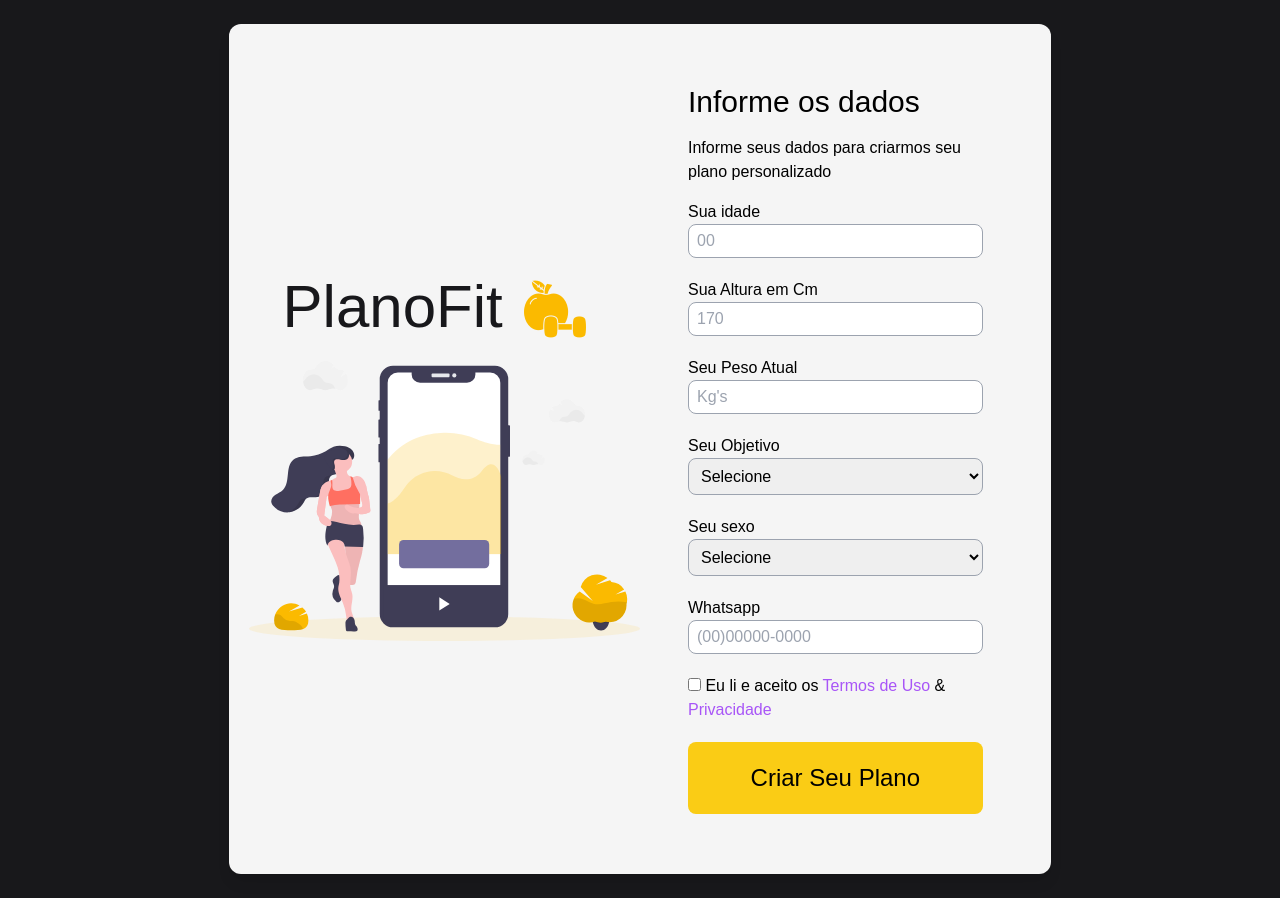
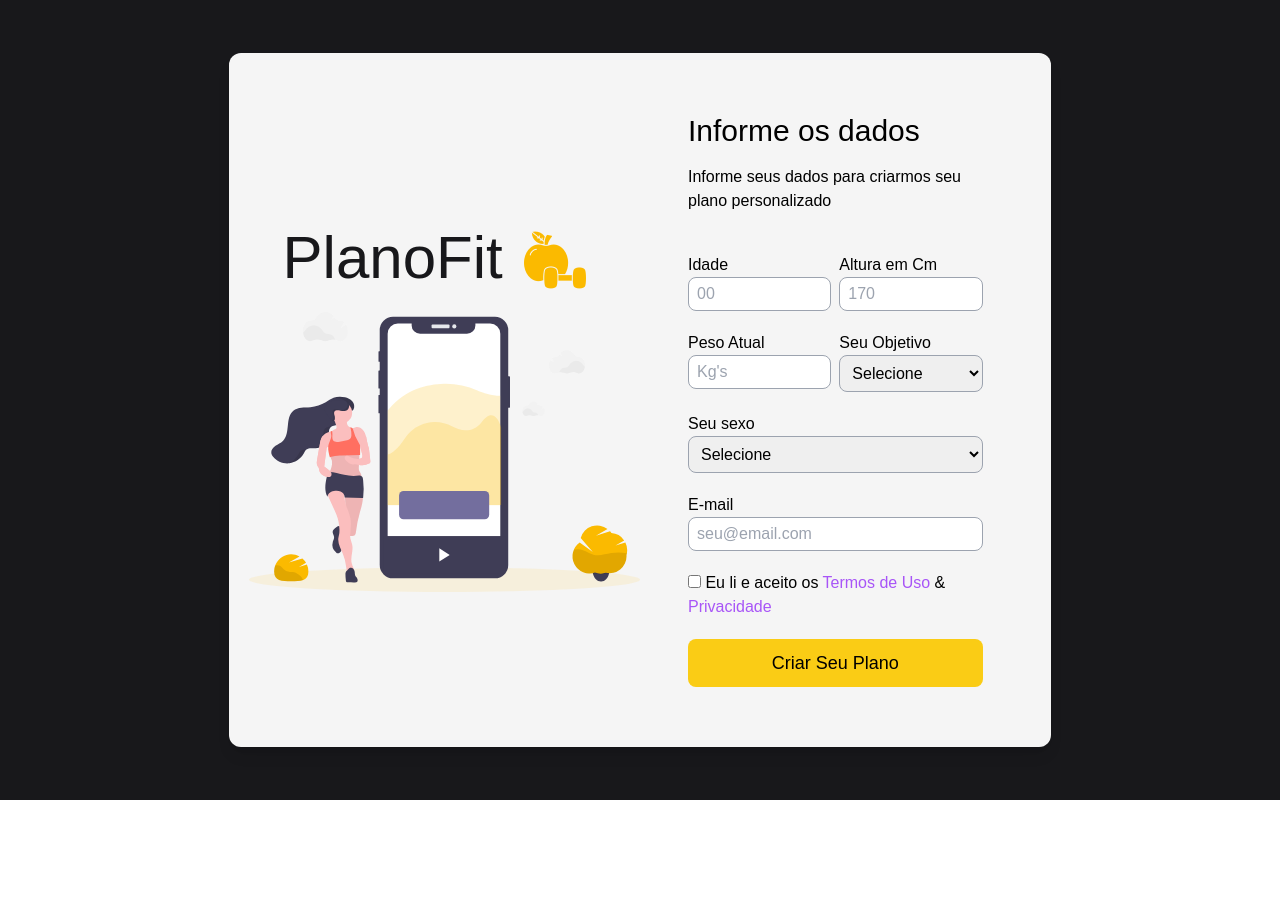
Before and after one commit to VtsAshDev/PlanoFit, a website built with Vite: page index.html in a window 1280 px wide. After the commit the page ends 800 px from the top, so only its background shows below. Built offline with nearby package versions, Linux system fonts and the light colour scheme; a script that the page names is missing.

Commit message:
Ajustado o formulario de inicio

```diff
--- a/index.html
+++ b/index.html
@@ -9,7 +9,7 @@
     />
 
     <meta name="viewport" content="width=device-width, initial-scale=1.0" />
-    <title>Vite App</title>
+    <title>PlanoFit</title>
   </head>
   <body>
     <div class="min-h-screen flex items-center p-6 bg-zinc-900">
@@ -31,71 +31,74 @@
             <p class="mb-4">
               Informe seus dados para criarmos seu plano personalizado
             </p>
-            <div id="status"></div>
-            <div id="historic"></div>
-            <form action="" id="form">
-              <div class="flex flex-col w-full">
-                <label for="nome">Sua idade</label>
+            <form action="" id="form" class="">
+              <div class="mt-5 flex gap-2">
+                <div class="mt-5 flex flex-col w-1/2">
+                  <label for="nome">Idade</label>
                   <input
                     type="number"
                     placeholder="00"
                     name="idade"
-                  class="border border-gray-400 py-1 px-2 rounded-lg"
+                    class="border border-gray-400 py-1 px-2 rounded-lg w-full"
                     required
                   />
                 </div>
-              <div class="mt-5">
-                <label for="">Sua Altura em Cm</label>
+                <div class="mt-5 flex flex-col w-1/2">
+                  <label for="">Altura em Cm</label>
                   <input
                     type="number"
                     placeholder="170"
                     name="altura"
-                  class="border border-gray-400 py-1 px-2 w-full rounded-lg"
+                    class="border border-gray-400 py-1 px-2 rounded-lg w-full"
                   />
                 </div>
-              <div class="mt-5">
-                <label for="">Seu Peso Atual</label>
+              </div>
+
+              <div class="mt-5 flex w-full gap-2">
+                <div class=" flex flex-col w-1/2">
+                  <label for="">Peso Atual</label>
                   <input
                     type="number"
                     placeholder="Kg's"
                     name="kg"
-                  class="border border-gray-400 py-1 px-2 w-full rounded-lg"
+                    class="border border-gray-400 py-1 px-2 rounded-lg w-full"
                   />
                 </div>
-
-              <div class="mt-5">
+                <div class=" flex flex-col w-1/2">
                   <label for="select-form">Seu Objetivo</label>
                   <select
                     name="objetivo"
                     id="select-form"
-                  class="border border-gray-400 py-2 px-2 w-full rounded-lg"
+                    class="border border-gray-400 py-2 px-2 rounded-lg w-full"
                   >
-                  <option selected disabled class="" value="">Selecione</option>
+                    <option selected disabled class="" value="">
+                      Selecione
+                    </option>
                     <option value="emagrecimento">Emagrecimento</option>
                     <option value="saude">Saúde</option>
                     <option value="muscular">Ganho de Massa Muscular</option>
                   </select>
-                <div class="mt-5">
+                </div>
+              </div>
+              <div class="mt-5 w-full" >
                 <label for="select-form">Seu sexo</label>
                 <select
                   name="sexo"
                   id="select-form-sexo"
                   class="border border-gray-400 py-2 px-2 w-full rounded-lg"
                 >
-                    <option selected disabled class="" value="">
-                      Selecione
-                    </option>
+                  <option selected disabled class="" value="">Selecione</option>
                   <option value="homem">Homem</option>
                   <option value="mulher">Mulher</option>
                 </select>
               </div>
-              </div>
+
               <div class="mt-5">
-                <label for="">Whatsapp</label>
+                <label for="">E-mail</label>
                 <input
-                  id="wpp"
-                  type="number"
-                  placeholder="(00)00000-0000"
+                  id="email"
+                  type="text"
+                  placeholder="seu@email.com"
                   name="wpp"
                   class="border border-gray-400 py-1 px-2 w-full rounded-lg"
                 />
@@ -114,29 +117,51 @@
                 >
               </div>
               <div class="mt-5">
-                <button
+                <!-- <button
                   type="submit"
                   id="send"
                   class="w-full bg-yellow-400 hover:bg-yellow-300 active:bg-yellow-500 py-5 text-center text-2xl border-solid rounded-lg"
                 >
                   Criar Seu Plano
+                </button> -->
+
+                <button
+                  type="submit"
+                  id="send"
+                  class="w-full flex justify-center gap-4 text-black font-sans text-right bg-yellow-400 hover:bg-yellow-500 focus:ring-4 focus:ring-blue-300 rounded-lg text-lg px-5 py-2.5 me-2 dark:bg-yellow-400 dark:bg-yellow-400 dark:focus:ring-yellow-400  items-center"
+                >
+                  Criar Seu Plano
+                  <svg
+                    id="svgBtn"
+                    aria-hidden="true"
+                    role="status"
+                    class=" hidden w-9 h-10 text-black-200 animate-spin"
+                    viewBox="0 0 100 101"
+                    fill="none"
+                    xmlns="http://www.w3.org/2000/svg"
+                  >
+                    <path
+                      d="M100 50.5908C100 78.2051 77.6142 100.591 50 100.591C22.3858 100.591 0 78.2051 0 50.5908C0 22.9766 22.3858 0.59082 50 0.59082C77.6142 0.59082 100 22.9766 100 50.5908ZM9.08144 50.5908C9.08144 73.1895 27.4013 91.5094 50 91.5094C72.5987 91.5094 90.9186 73.1895 90.9186 50.5908C90.9186 27.9921 72.5987 9.67226 50 9.67226C27.4013 9.67226 9.08144 27.9921 9.08144 50.5908Z"
+                      fill="#E5E7EB"
+                    />
+                    <path
+                      d="M93.9676 39.0409C96.393 38.4038 97.8624 35.9116 97.0079 33.5539C95.2932 28.8227 92.871 24.3692 89.8167 20.348C85.8452 15.1192 80.8826 10.7238 75.2124 7.41289C69.5422 4.10194 63.2754 1.94025 56.7698 1.05124C51.7666 0.367541 46.6976 0.446843 41.7345 1.27873C39.2613 1.69328 37.813 4.19778 38.4501 6.62326C39.0873 9.04874 41.5694 10.4717 44.0505 10.1071C47.8511 9.54855 51.7191 9.52689 55.5402 10.0491C60.8642 10.7766 65.9928 12.5457 70.6331 15.2552C75.2735 17.9648 79.3347 21.5619 82.5849 25.841C84.9175 28.9121 86.7997 32.2913 88.1811 35.8758C89.083 38.2158 91.5421 39.6781 93.9676 39.0409Z"
+                      fill="currentColor"
+                    />
+                  </svg>
                 </button>
-                <!-- <button
-
-                  id="teste"
-                  class="w-full bg-yellow-400 hover:bg-yellow-300 active:bg-yellow-500 py-5 text-center text-2xl border-solid rounded-lg"
-                >
-                  teste
-                </button> -->
+                </div>
               </div>
             </form>
           </div>
         </div>
       </div>
     </div>
-    <script src="https://cdnjs.cloudflare.com/ajax/libs/html2pdf.js/0.10.1/html2pdf.bundle.min.js" integrity="sha512-GsLlZN/3F2ErC5ifS5QtgpiJtWd43JWSuIgh7mbzZ8zBps+dvLusV+eNQATqgA/HdeKFVgA5v3S/cIrLF7QnIg==" crossorigin="anonymous" referrerpolicy="no-referrer"></script>
+    <script
+      type="text/javascript"
+      src="https://cdn.jsdelivr.net/npm/@emailjs/browser@4/dist/email.min.js"
+    ></script>
     <script src="https://cdn.jsdelivr.net/npm/sweetalert2@11"></script>
-    <script type="module" src="src/js/apis.js"></script>
     <script type="module" src="main.js"></script>
   </body>
 </html>
--- a/src/js/apis.js
+++ b/src/js/apis.js
@@ -1,5 +1,5 @@
 //chat e form
-const apiKey = "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";
+const apiKey = "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";
 const submit = document.querySelector("#send");
 
 var userData = [];
```
Also changed, not shown: 1 other file. Lines whose indentation alone changed are shown as unchanged.
